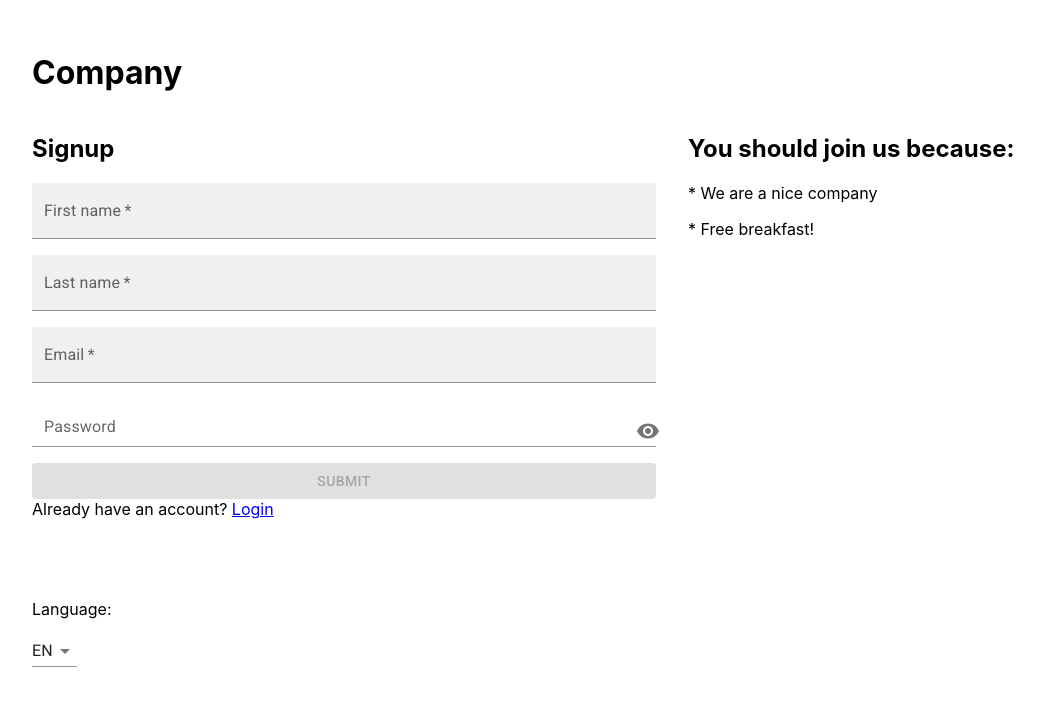
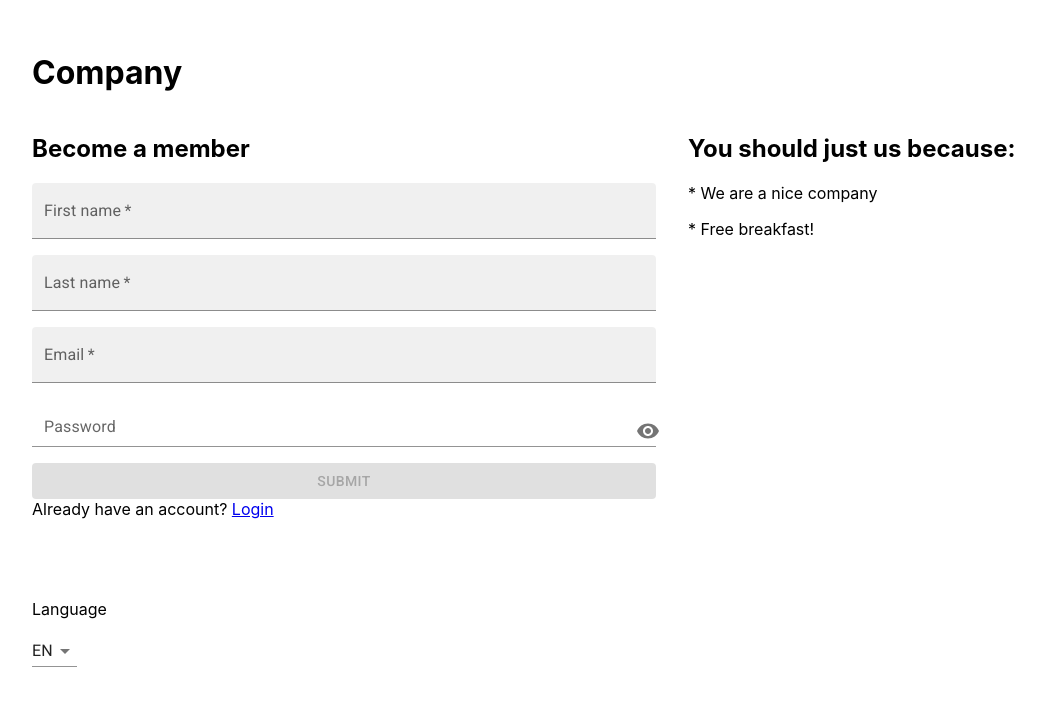
Before and after one commit to eberrydigital/qa-interview-case, a React (Vite) app: page /signup in a window 1280 px wide. Shown: the top 706 px of the page, without its empty margins (0-1044 px from the left). Built offline with nearby package versions, Linux system fonts and the light colour scheme.

Commit message:
feat: extend localization

```diff
--- a/src/pages/SignupPage/SignupPage.tsx
+++ b/src/pages/SignupPage/SignupPage.tsx
@@ -22,25 +22,28 @@ const SignupPage: React.FC<SignupPageProps> = ({ user, setUser }) => {
     setLanguage(e.target.value as Language)
   }, [])
 
+  const labels = getLocalizedLabels(language)
+
   return (
     <div style={{ padding: '2rem', width: '100%' }}>
       <main>
         <h1>Company</h1>
         <div style={{ display: 'flex', width: '100%' }}>
           <div style={{ width: '100%', paddingRight: '2rem' }}>
-            <h2>Signup</h2>
+            <h2>{labels.title}</h2>
             <Form setUser={setUser} language={language} />
           </div>
           <div style={{ width: '100%' }}>
-            <h2>You should join us because:</h2>
-            <p>* We are a nice company</p>
-            <p>* Free breakfast!</p>
+            <h2>{labels.aboutTitle}</h2>
+            {labels.perks.map((perk) => (
+              <p key={perk}>* {perk}</p>
+            ))}
           </div>
         </div>
-        Already have an account? <Link to={`/login`}>Login</Link>
+        {labels.login.text} <Link to={`/login`}>{labels.login.cta}</Link>
       </main>
       <div style={{ marginTop: '5rem' }}>
-        <p>Language:</p>
+        <p>{labels.language}</p>
         <Select
           id="language-picker"
           value={language}
@@ -57,3 +60,32 @@ const SignupPage: React.FC<SignupPageProps> = ({ user, setUser }) => {
 }
 
 export default SignupPage
+
+const getLocalizedLabels = (
+  language: Language,
+): {
+  aboutTitle: string
+  perks: string[]
+  language: string
+  login: { text: string; cta: string }
+  title: string
+} => {
+  switch (language) {
+    case 'EN':
+      return {
+        aboutTitle: 'You should just us because:',
+        perks: ['We are a nice company', 'Free breakfast!'],
+        language: 'Language',
+        login: { text: 'Already have an account?', cta: 'Login' },
+        title: 'Become a member',
+      }
+    case 'SV':
+      return {
+        aboutTitle: 'Du borde gå med oss för att:',
+        perks: ['Vi är ett bra företag', 'Gratis frukost!'],
+        language: 'Språk',
+        login: { text: 'Har du redan ett konto?', cta: 'Logga in' },
+        title: 'Bli medlem',
+      }
+  }
+}
```
